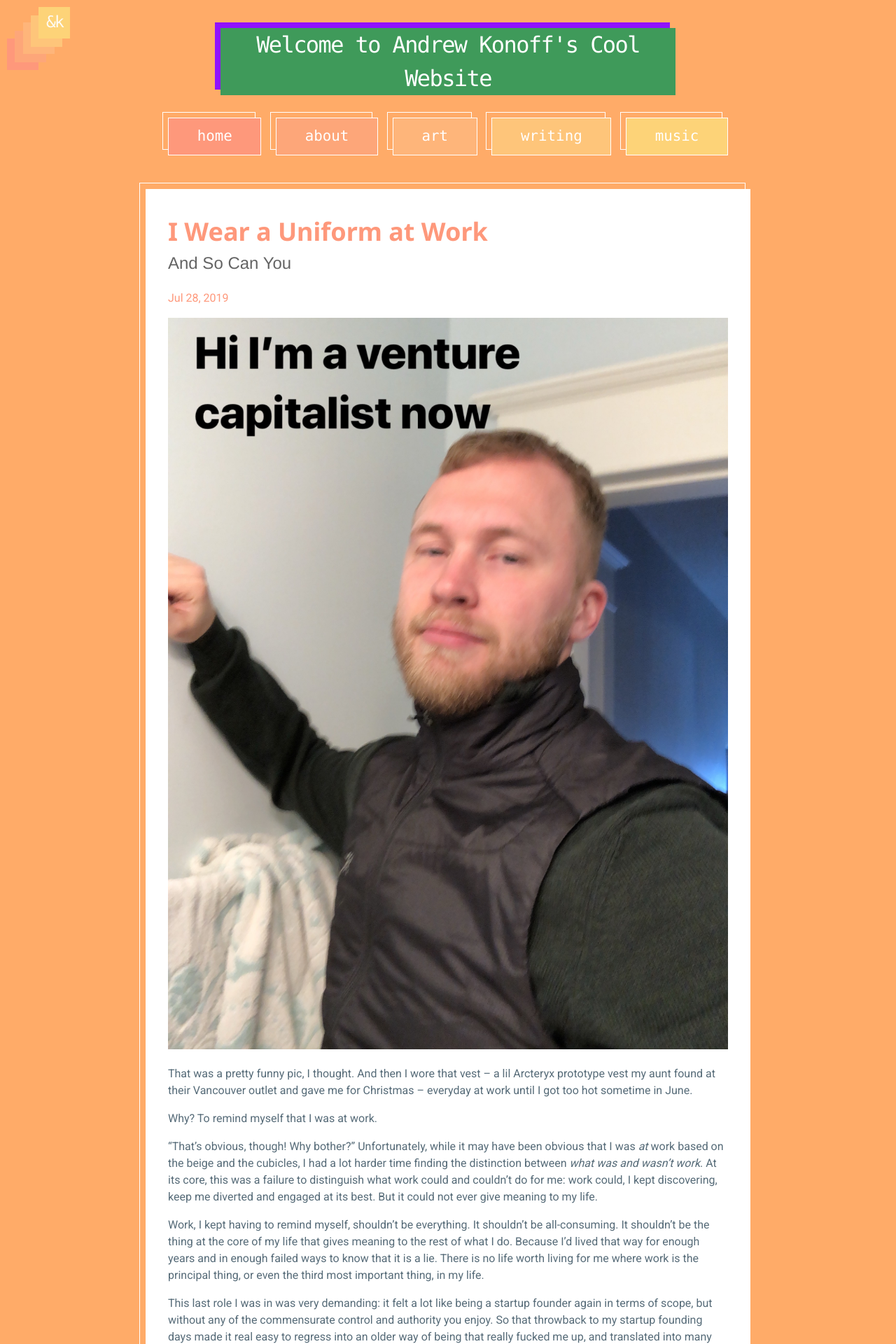
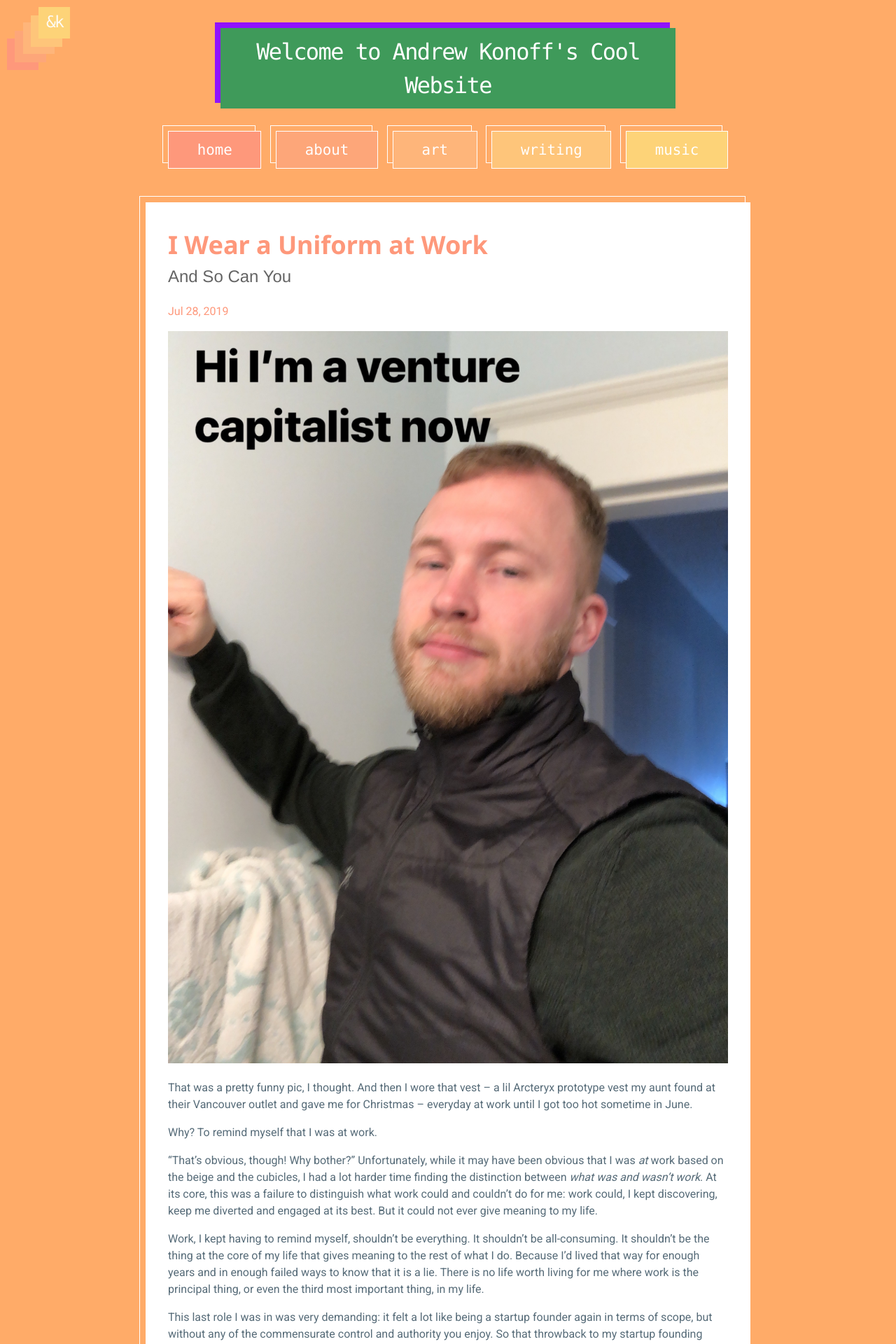
Before and after one commit to andkon/andkon.github.io, a Jekyll site: the page built from index.html, in a window 1280 px wide. Shown: the top 1920 px of the page at 70% size. Built offline with Jekyll 4.4.1, drawn with Linux system fonts in a browser that asks for light colours; the list of posts is cut into pages by our own code.

Commit message:
More header padding

```diff
--- a/assets/main.scss
+++ b/assets/main.scss
@@ -243,6 +243,7 @@ header {
       width: 100%;
       height: 100%;
       margin: auto;
+      padding: .3em 0em;
       letter-spacing: -0.05em;
       font-family: "Menlo", "Fira Mono", monospace;
       color: white;
```
